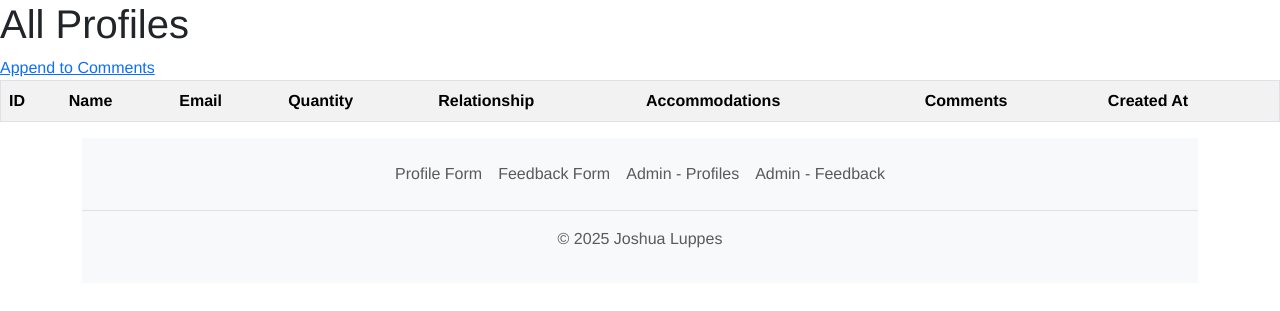
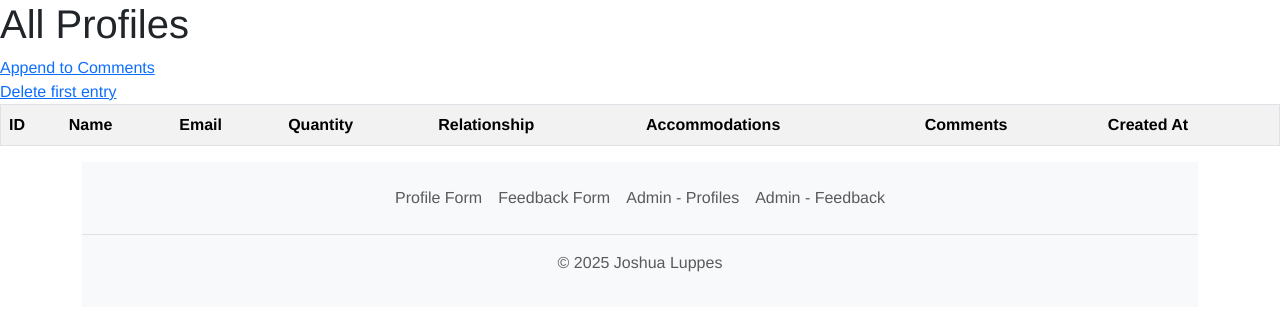
Before and after one commit to taadavis-web/Forms, a Flask app: page /admin/profiles in a window 1280 px wide. Shown: the part 73-384 px from the top of the page. Run offline with Flask 3, Linux system fonts and the light colour scheme; lists and menus that the app fills with data are empty.

Commit message:
Add route to delete first entry
Add a route to app.py which looks for the first entry in the database sorted by id. Also add a link in the admin_profiles template to link to the new route.

```diff
--- a/app.py
+++ b/app.py
@@ -92,6 +92,29 @@ def profile():
         )
 
     return render_template('profileForm.html')
+
+
+@app.route('/admin/profiles/delete_first')
+def admin_profiles_deleteFirst():
+    try:
+
+        all_profiles = Profile.query.order_by(Profile.id).all()
+
+        if len(all_profiles) < 1:
+            error = "You have no profiles to delete"
+            profiles = Profile.query.all()
+            return render_template('admin_profiles.html', profiles=profiles, error=error)
+
+        first_profile = all_profiles[0]
+
+        db.session.delete(first_profile)
+        db.session.commit()
+
+        return redirect(url_for('admin_profiles'))
+    except Exception as e:
+        error = f"Error deleting profile: {str(e)}"
+        profiles = Profile.query.all()
+        return render_template('admin_profiles.html', profiles=profiles, error=error)
 
 
 @app.route('/admin/profiles/AppendComments')
--- a/templates/admin_profiles.html
+++ b/templates/admin_profiles.html
@@ -1,10 +1,5 @@
-{% extends 'base.html' %}
-{% block title %}{{super()}} - Profiles Admin {%
-endblock%}
-
-
-
-{% block content %}
+{% extends 'base.html' %} {% block title %}{{super()}} - Profiles Admin {%
+endblock%} {% block content %}
 <h1>All Profiles</h1>
 
 {% if error %}
@@ -12,7 +7,8 @@ endblock%}
 {% endif %}
 
 <a href="{{url_for('admin_profiles_appendComments')}}">Append to Comments</a>
-
+<br />
+<a href="{{url_for('admin_profiles_deleteFirst')}}">Delete first entry</a>
 
 <table class="table table-striped" border="1">
   <tr>
```
